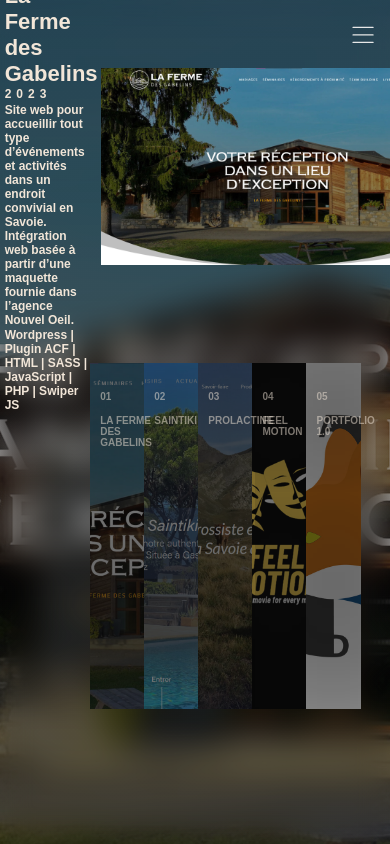
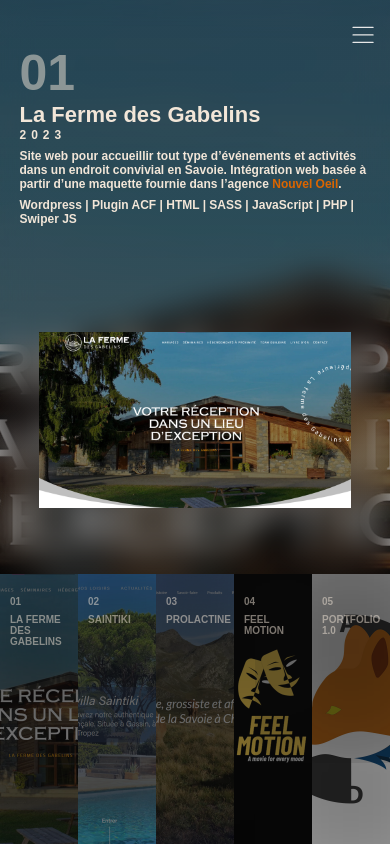
Before and after one commit to AdrienDavy/Portfolio-React, a React (Vite) app: page /devweb in a window 390 px wide. Built offline with nearby package versions, Linux system fonts and the light colour scheme; a web font is replaced by a local one.

Commit message:
responsive  devweb

```diff
--- a/src/assets/styles/index.css
+++ b/src/assets/styles/index.css
@@ -947,6 +947,12 @@
   grid-template-rows: 40% 60%;
   justify-content: space-between;
 }
+@media screen and (max-width: 660px) {
+  .devweb-container .site-selection {
+    grid-template-areas: "text text" "image image" "list list";
+    grid-template-rows: 1fr 1fr 1fr;
+  }
+}
 .devweb-container .site-selection .text {
   grid-area: text;
   display: flex;
@@ -991,6 +997,9 @@
 .devweb-container .site-selection .text .description {
   margin-bottom: 2%;
 }
+.devweb-container .site-selection .text .description span {
+  color: #db6500;
+}
 .devweb-container .site-selection .text .description,
 .devweb-container .site-selection .text h3 {
   color: #f2e6d8;
@@ -1012,6 +1021,12 @@
     width: 350px;
   }
 }
+@media screen and (max-width: 660px) {
+  .devweb-container .site-selection .image-link {
+    width: 80%;
+    margin: auto;
+  }
+}
 .devweb-container .site-selection .image-link a {
   transition: all 350ms ease-in-out;
 }
@@ -1030,10 +1045,26 @@
   height: 70%;
   padding-top: 2%;
 }
+@media screen and (max-width: 660px) {
+  .devweb-container .site-selection .website-list {
+    height: 100%;
+    padding-top: 0;
+  }
+}
 .devweb-container .site-selection .website-list .website {
   cursor: pointer;
   width: 12%;
   position: relative;
+}
+@media screen and (max-width: 992px) {
+  .devweb-container .site-selection .website-list .website {
+    width: 15%;
+  }
+}
+@media screen and (max-width: 660px) {
+  .devweb-container .site-selection .website-list .website {
+    width: 100%;
+  }
 }
 .devweb-container .site-selection .website-list .website .filter-site {
   position: absolute;
--- a/src/assets/styles/pages/_devweb.scss
+++ b/src/assets/styles/pages/_devweb.scss
@@ -22,6 +22,13 @@
     gap: 2%;
     grid-template-rows: 40% 60%;
     justify-content: space-between;
+    @include sm {
+      grid-template-areas:
+        'text text'
+        'image image'
+        'list list';
+      grid-template-rows: 1fr 1fr 1fr;
+    }
     .text {
       grid-area: text;
       display: flex;
@@ -49,6 +56,9 @@
       }
       .description {
         margin-bottom: 2%;
+        span {
+          color: $quaternary;
+        }
       }
       .description,
       h3 {
@@ -65,6 +75,10 @@
       width: 500px;
       @include md {
         width: 350px;
+      }
+      @include sm {
+        width: 80%;
+        margin: auto;
       }
       a {
         transition: all 350ms ease-in-out;
@@ -86,11 +100,20 @@
       z-index: 2;
       height: 70%;
       padding-top: 2%;
+      @include sm {
+        height: 100%;
+        padding-top: 0;
+      }
       .website {
         cursor: pointer;
         width: 12%;
         position: relative;
-
+        @include md {
+          width: 15%;
+        }
+        @include sm {
+          width: 100%;
+        }
         .filter-site {
           position: absolute;
           width: 100%;
--- a/src/pages/Devweb.jsx
+++ b/src/pages/Devweb.jsx
@@ -1,5 +1,5 @@
 import devwebLibrary from "@devweb/index.devweb";
-import { useState } from "react";
+import React, { useState } from "react";
 
 const Devweb = () => {
   const [siteSelected, setSiteSelected] = useState(devwebLibrary[0]);
@@ -12,6 +12,7 @@
     setSiteActive(website);
     console.log("active");
   }
+  const nouvelOeilLink = "https://www.nouvel-oeil.com/"
 
 
 
@@ -22,12 +23,23 @@
           <p className="number">{siteSelected?.number}</p>
           <h2>{siteSelected?.title}</h2>
           <h4>{siteSelected?.year} </h4>
-          <p className="description">{siteSelected?.description} </p>
+          <p className="description">{siteSelected?.description.includes("Nouvel Oeil") ? (
+            siteSelected?.description.split("Nouvel Oeil").map((part, index) => (
+              <React.Fragment key={index}>
+                {index > 0 && (
+                  <a href={nouvelOeilLink} target="_blank" rel="noreferrer" title="Vers le site de Nouvel Oeil">
+                    <span>Nouvel Oeil</span>
+                  </a>
+                )}
+                {part}
+              </React.Fragment>
+            ))
+          ) : siteSelected?.description} </p>
           {siteSelected?.software ? <h3>{siteSelected.software.join(" | ")} </h3> : null}
           {siteSelected?.langage ? <h3>{siteSelected.langage.join(" | ")} </h3> : null}
         </div>
         <div className="image-link">
-          <a href={siteSelected?.link} target="_blank" rel="noreferrer">
+          <a href={siteSelected?.link} target="_blank" rel="noreferrer" title={`Vers le site de ${siteSelected?.title}`}>
             <img src={siteSelected?.thumbnail} alt={siteSelected?.title} />
           </a>
         </div>
@@ -44,9 +56,10 @@
             </div>
           ))}
         </div>
-      </div>)}
+      </div>)
+      }
 
-    </div>
+    </div >
   )
 }
 
```
Also changed, not shown: 1 other file (tests, documents, lock files or other folders).
